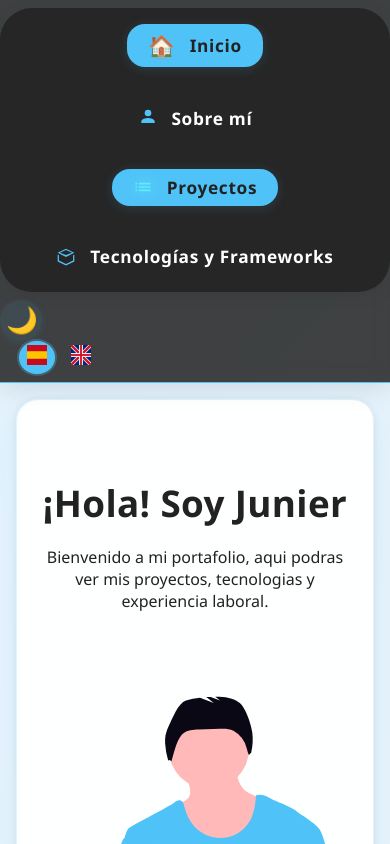
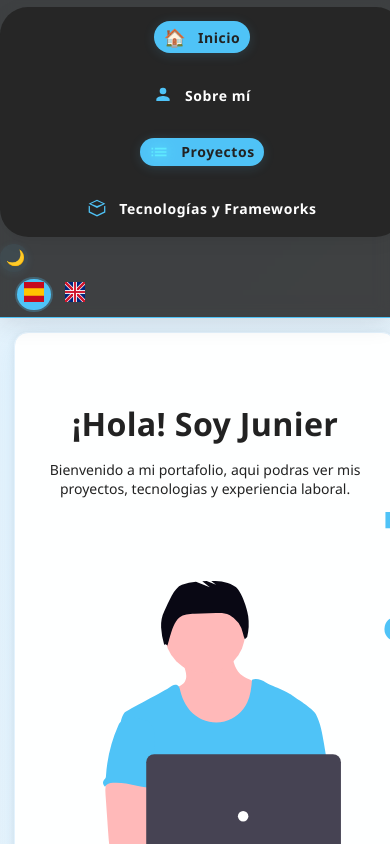
Before and after one commit to YunierAyala2000/PORTFOLIO-YUN_DEV, a plain HTML site: page index.html in a window 390 px wide. Shown: the top 844 px of the page. Drawn offline with Linux system fonts and the light colour scheme.

Commit message:
Adaptacion a multiples pantallas

```diff
--- a/index.html
+++ b/index.html
@@ -9,7 +9,7 @@
 <body>
     <header>
         <nav>
-            <ul class="nav-list">
+            <ul class="nav-list" id="nav-list">
     <li><a href="#inicio" class="active" aria-current="page">
       <span class="nav-icon">🏠</span>
       <span>Inicio</span>
--- a/script.js
+++ b/script.js
@@ -157,6 +157,7 @@ function startTypewriter() {
 }
 
 window.addEventListener('DOMContentLoaded', () => {
+
   setupLanguageSwitcher();
   // Idioma por defecto o guardado
   const lang = localStorage.getItem('lang') || 'es';
--- a/styles.css
+++ b/styles.css
@@ -59,6 +59,47 @@ header {
     backdrop-filter: blur(7px);
     border-bottom: 1.5px solid #4fc3f7;
 }
+
+/* ===== Menú SIEMPRE VISIBLE y RESPONSIVE ===== */
+.nav-list {
+    display: flex;
+    align-items: center;
+    justify-content: center;
+    gap: 2.5rem;
+    margin: 0;
+    padding: 0.5rem 2rem;
+    list-style: none;
+    background: rgba(34, 34, 34, 0.85);
+    border-radius: 2rem;
+    box-shadow: 0 4px 18px rgba(0,0,0,0.08);
+    position: relative;
+    z-index: 100;
+}
+@media (max-width: 900px) {
+    .nav-list {
+        flex-direction: column;
+        gap: 0.6rem;
+        padding: 0.5rem 0.5rem;
+        border-radius: 1.2rem;
+        align-items: stretch;
+        width: 100%;
+        background: rgba(34,34,34,0.97);
+        box-shadow: 0 4px 18px rgba(0,0,0,0.08);
+    }
+    .nav-list li {
+        margin: 0.2rem 0;
+    }
+    .nav-list a {
+        font-size: 1.15rem;
+        padding: 0.7rem 1.2rem;
+        border-radius: 12px;
+        color: #fff;
+    }
+    #toggle-theme, .language-switcher {
+        margin-top: 0.5rem;
+    }
+}
+
 
 .nav-flex {
     display: flex;
@@ -260,6 +301,8 @@ body.dark-mode #toggle-theme {
     border: 1.5px solid #e3f2fd;
     position: relative;
     overflow: hidden;
+    width: 100%;
+    box-sizing: border-box;
 }
 body.dark-mode .section {
     background: rgba(35,39,43,0.98);
@@ -319,7 +362,9 @@ body.dark-mode .section {
 
 .proyecto-img {
     width: 100%;
-    height: 170px;
+    max-width: 100%;
+    height: auto;
+    max-height: 170px;
     object-fit: cover;
     border-radius: 14px;
     margin-bottom: 1.1rem;
@@ -397,6 +442,14 @@ body.dark-mode .proyecto a:hover {
 }
 
 @media (max-width: 900px) {
+    html {
+        font-size: 16px;
+    }
+    .section {
+        max-width: 98vw;
+        margin: 1.2rem;
+        padding: 1.2rem 0.7rem;
+    }
     .proyectos-lista {
         flex-direction: column;
         align-items: center;
@@ -622,6 +675,45 @@ footer {
 }
 
 @media (max-width: 600px) {
+    html {
+        font-size: 14px;
+    }
+    .section {
+        margin: 0.5rem;
+        padding: 0.6rem 0.2rem;
+        border-radius: 14px;
+    }
+    .proyectos-lista {
+        gap: 0.6rem;
+    }
+    .carrusel {
+        max-width: 99vw;
+    }
+    .carrusel-item {
+        min-width: 80px;
+        min-height: 80px;
+        font-size: 0.92rem;
+        padding: 0.5rem 0.3rem 0.4rem 0.3rem;
+    }
+    nav, .nav-list {
+        flex-direction: column;
+        gap: 0.3rem;
+        align-items: stretch;
+    }
+    .nav-list a {
+        font-size: 1rem;
+        padding: 0.3rem 0.7rem;
+    }
+    #toggle-theme {
+        margin-top: 0.5rem;
+        width: 2rem;
+        height: 2rem;
+        font-size: 1.1rem;
+    }
+    footer {
+        font-size: 0.93rem;
+    }
+
     .footer-content {
         font-size: 0.98rem;
     }
```
